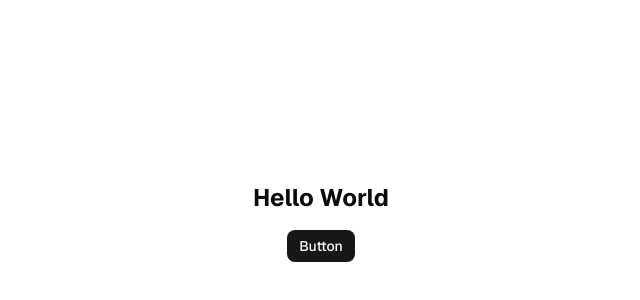
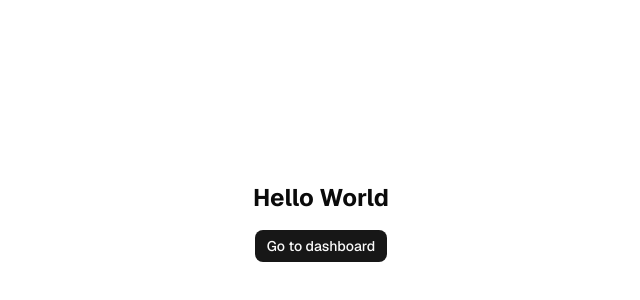
Before and after one commit to javatcoding1/helixque-ui, a Next.js app in the folder apps/web/: page / in a window 1280 px wide. Shown: the part 178-478 px from the top of the page, without its empty margins (319-959 px from the left). Built offline with nearby package versions, Linux system fonts and the light colour scheme.

Commit message:
feat: add home page dashboard button

```diff
--- a/apps/web/app/page.tsx
+++ b/apps/web/app/page.tsx
@@ -1,11 +1,16 @@
 import { Button } from "@workspace/ui/components/button"
+import Link from "next/link"
 
 export default function Page() {
   return (
     <div className="flex items-center justify-center min-h-svh">
       <div className="flex flex-col items-center justify-center gap-4">
         <h1 className="text-2xl font-bold">Hello World</h1>
-        <Button size="sm">Button</Button>
+        <Button size="sm">
+          <Link href="/dashboard">
+            Go to dashboard
+          </Link>
+        </Button>
       </div>
     </div>
   )
```
